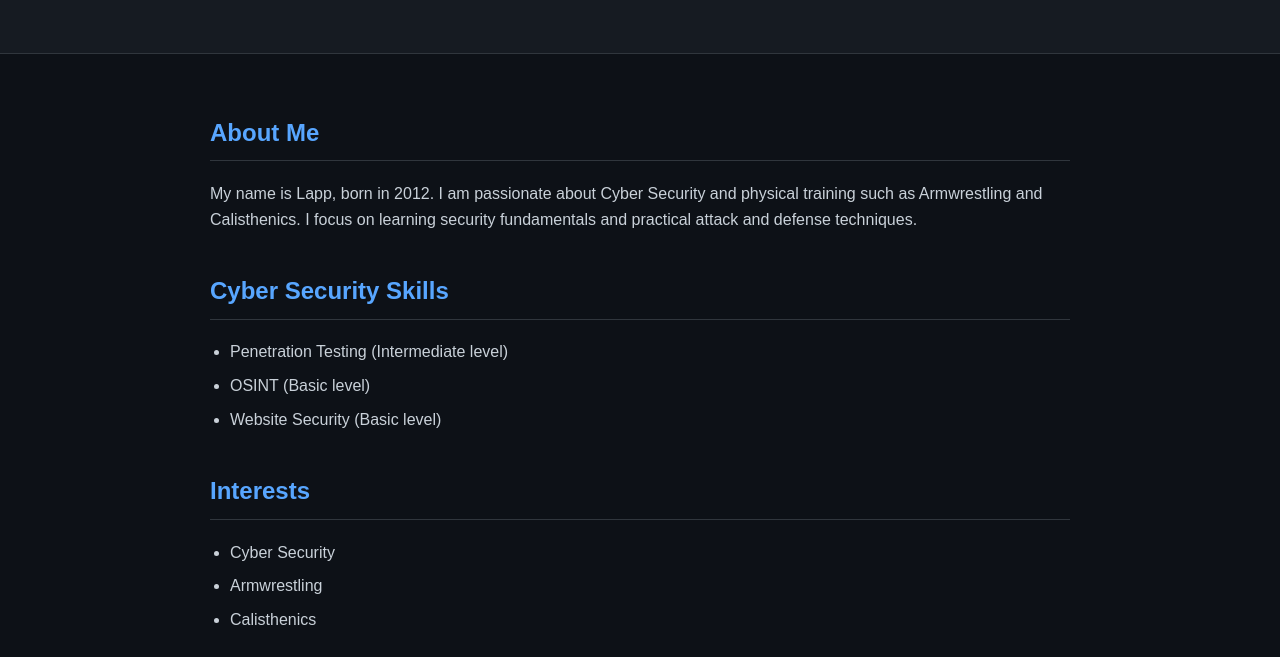
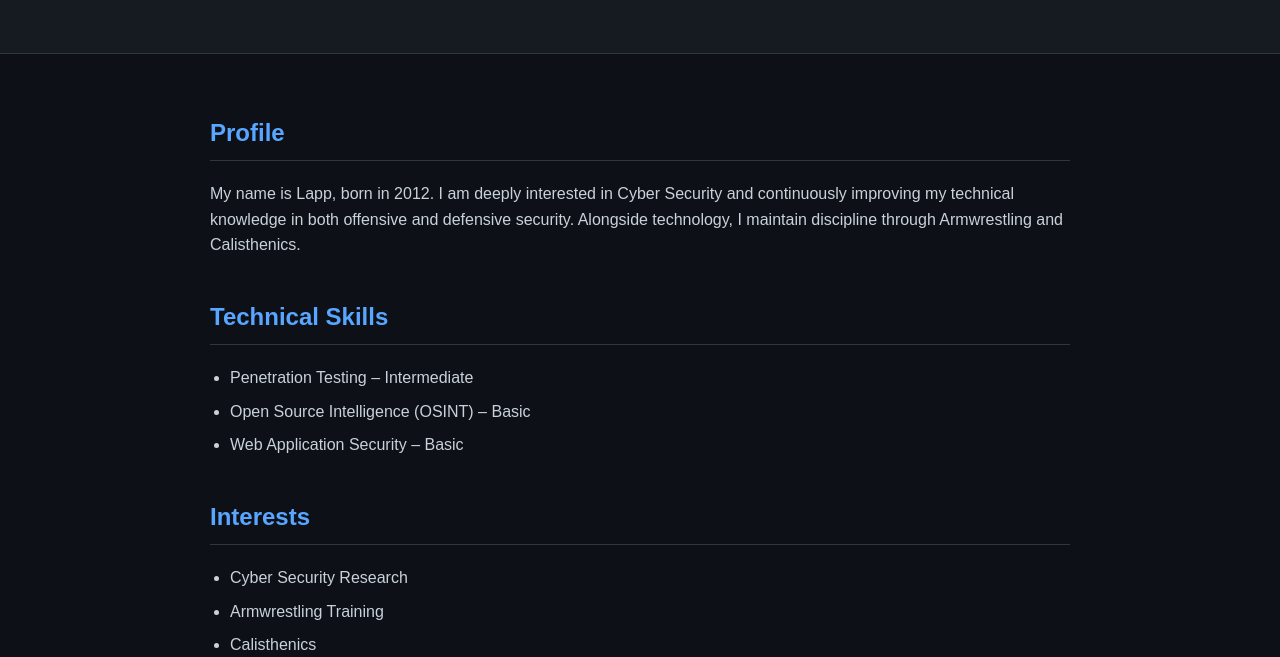
Before and after one commit to LappDuck4/LappDuck4.github.io, a plain HTML site: page index.html in a window 1280 px wide. Shown: the part 295-952 px from the top of the page. Drawn offline with Linux system fonts and the light colour scheme.

Commit message:
Update index.html

```diff
--- a/index.html
+++ b/index.html
@@ -1,57 +1,63 @@
 <!DOCTYPE html>
-<html lang="vi">
+<html lang="en">
 <head>
     <meta charset="UTF-8">
+    <meta http-equiv="X-UA-Compatible" content="IE=edge">
+    <meta name="viewport" content="width=device-width, initial-scale=1.0">
     <title>Lapp | Cyber Security Portfolio</title>
-    <meta name="description" content="Portfolio cá nhân của Lapp - Cyber Security Enthusiast">
+    <meta name="description" content="Cyber Security portfolio of Lapp, focusing on penetration testing, OSINT and web security.">
     <meta name="author" content="Lapp">
     <link rel="stylesheet" href="style.css">
 </head>
 <body>
 
-    <header>
-        <img src="hacker.png" alt="Logo" class="logo">
-        <h1>Lapp</h1>
-        <p>Cyber Security Enthusiast</p>
+    <header class="header">
+        <div class="header-content">
+            <img src="hacker.png" alt="Logo" class="logo">
+            <h1>Lapp</h1>
+            <p>Cyber Security Enthusiast</p>
+        </div>
     </header>
 
-    <main>
-        <section>
-            <h2>About Me</h2>
+    <main class="container">
+
+        <section class="section">
+            <h2>Profile</h2>
             <p>
-                My name is Lapp, born in 2012. I am passionate about Cyber Security
-                and physical training such as Armwrestling and Calisthenics.
-                I focus on learning security fundamentals and practical attack
-                and defense techniques.
+                My name is Lapp, born in 2012. I am deeply interested in Cyber Security
+                and continuously improving my technical knowledge in both offensive
+                and defensive security. Alongside technology, I maintain discipline
+                through Armwrestling and Calisthenics.
             </p>
         </section>
 
-        <section>
-            <h2>Cyber Security Skills</h2>
+        <section class="section">
+            <h2>Technical Skills</h2>
             <ul>
-                <li>Penetration Testing (Intermediate level)</li>
-                <li>OSINT (Basic level)</li>
-                <li>Website Security (Basic level)</li>
+                <li>Penetration Testing – Intermediate</li>
+                <li>Open Source Intelligence (OSINT) – Basic</li>
+                <li>Web Application Security – Basic</li>
             </ul>
         </section>
 
-        <section>
+        <section class="section">
             <h2>Interests</h2>
             <ul>
-                <li>Cyber Security</li>
-                <li>Armwrestling</li>
+                <li>Cyber Security Research</li>
+                <li>Armwrestling Training</li>
                 <li>Calisthenics</li>
             </ul>
         </section>
 
-        <section>
+        <section class="section">
             <h2>Contact</h2>
             <p>GitHub: monrozan4@gmail.com</p>
             <p>Email: lapthubao145@gmail.com</p>
         </section>
+
     </main>
 
-    <footer>
+    <footer class="footer">
         <p>© 2025 Lapp. All rights reserved.</p>
     </footer>
 
```
